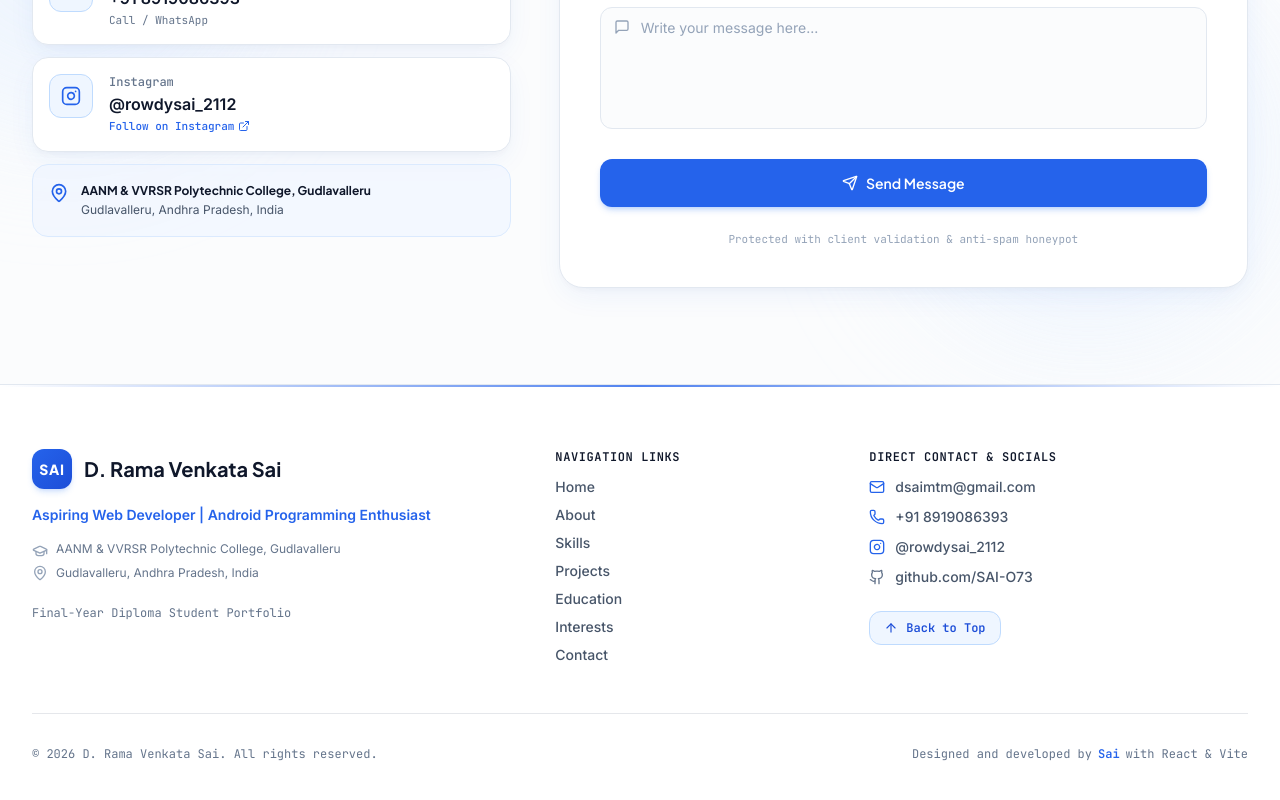
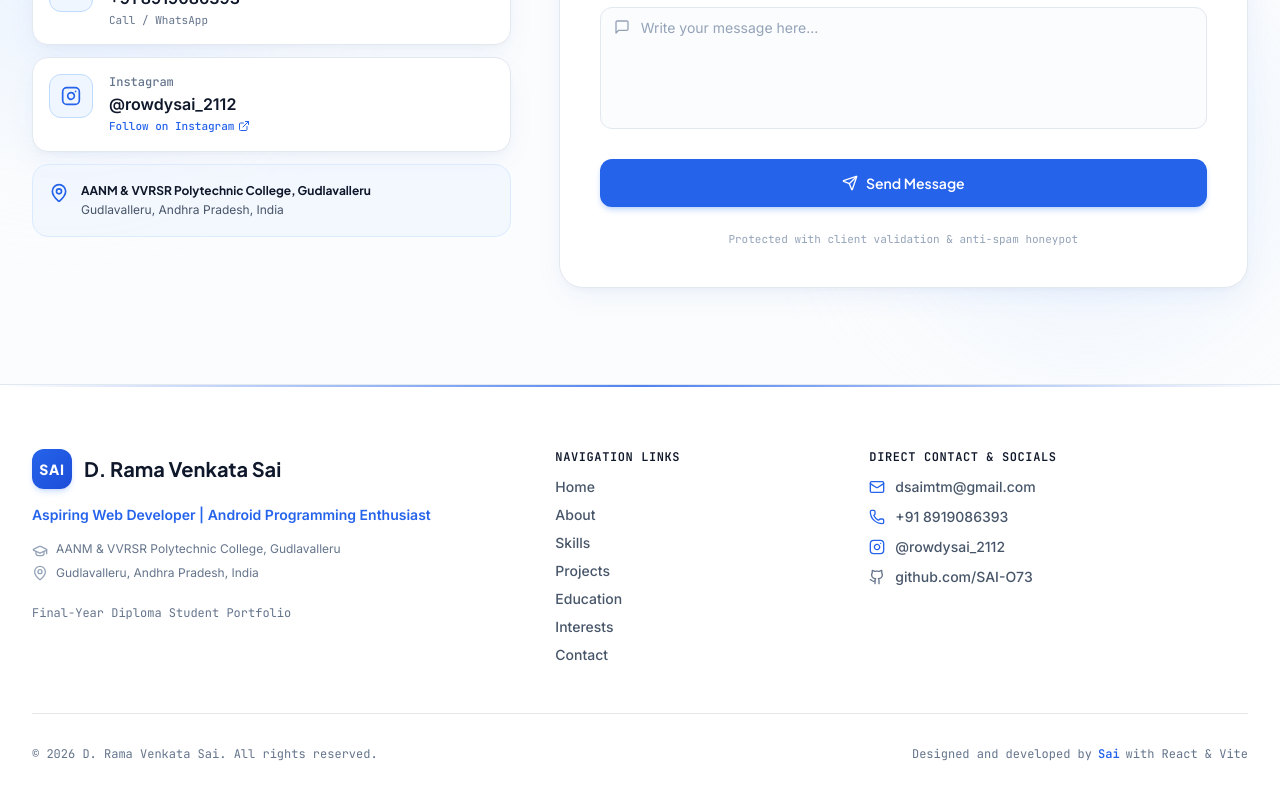
Before and after one commit to SAI-O73/myportfolio, a React (Vite) app: page / in a window 1280 px wide. Shown: the part 6436-7236 px from the top of the page. Built offline with nearby package versions, Linux system fonts and the light colour scheme.

Commit message:
fix: remove static Back to Top button from Footer in favor of floating button

```diff
--- a/src/components/Footer.jsx
+++ b/src/components/Footer.jsx
@@ -1,6 +1,5 @@
 import React from 'react';
 import {
-  ArrowUp,
   Github,
   Mail,
   Phone,
@@ -13,13 +12,6 @@ import { personalInfo, navLinks } from '../data/portfolio';
 
 export default function Footer() {
   const currentYear = new Date().getFullYear();
-
-  const scrollToTop = () => {
-    window.scrollTo({
-      top: 0,
-      behavior: 'smooth',
-    });
-  };
 
   const handleNavClick = (e, href) => {
     e.preventDefault();
@@ -142,19 +134,6 @@ export default function Footer() {
                 <span>github.com/SAI-O73</span>
               </a>
             </div>
-
-            {/* Back to Top Button */}
-            <div className="pt-3">
-              <button
-                type="button"
-                onClick={scrollToTop}
-                className="inline-flex items-center gap-2 px-3.5 py-2 rounded-xl text-xs font-mono font-semibold text-blue-700 bg-blue-50 border border-blue-200 hover:bg-blue-600 hover:text-white transition-all duration-200 shadow-xs focus-visible:outline-none focus-visible:ring-2 focus-visible:ring-blue-600"
-                aria-label="Back to top of the page"
-              >
-                <ArrowUp className="w-3.5 h-3.5" />
-                <span>Back to Top</span>
-              </button>
-            </div>
           </div>
 
         </div>
```
